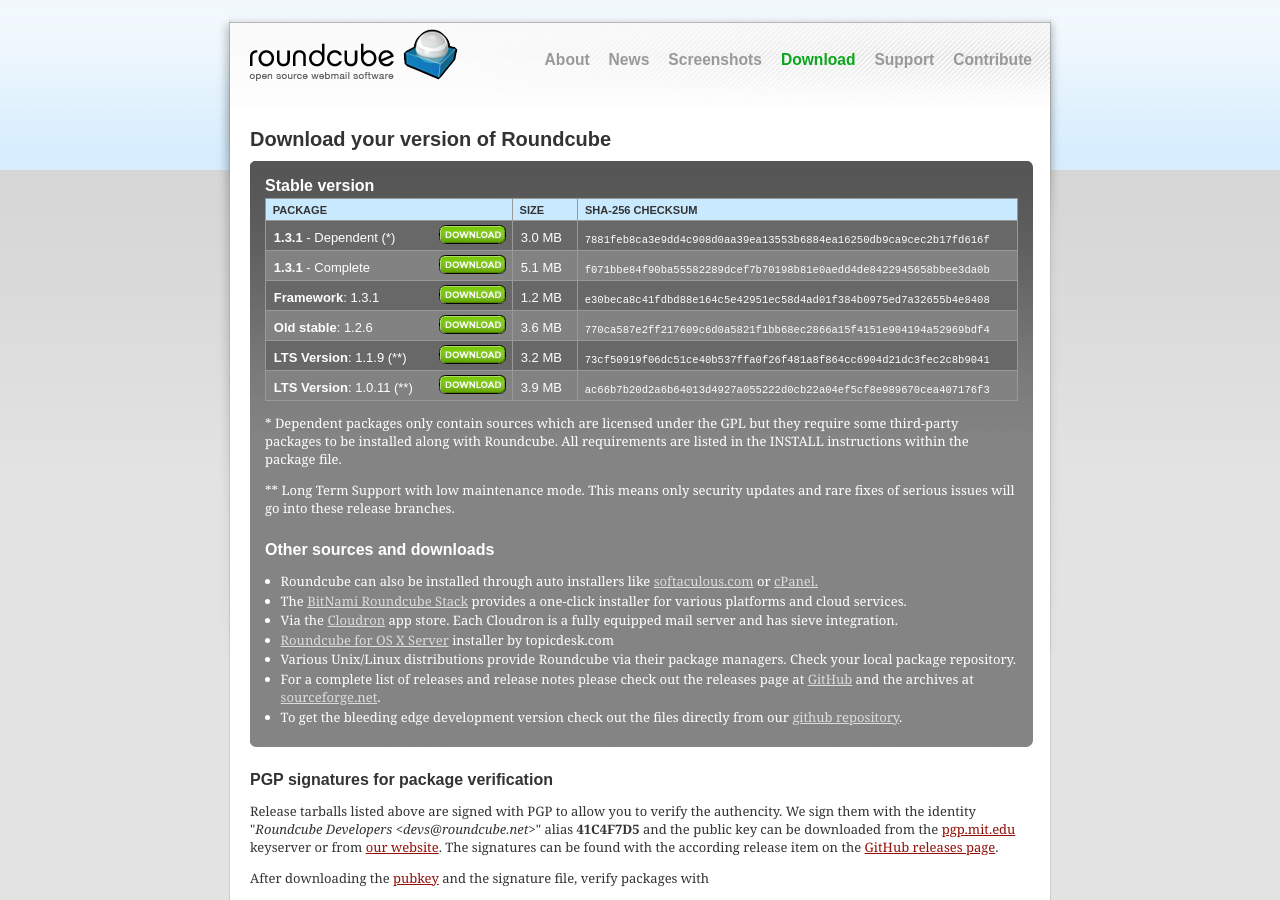
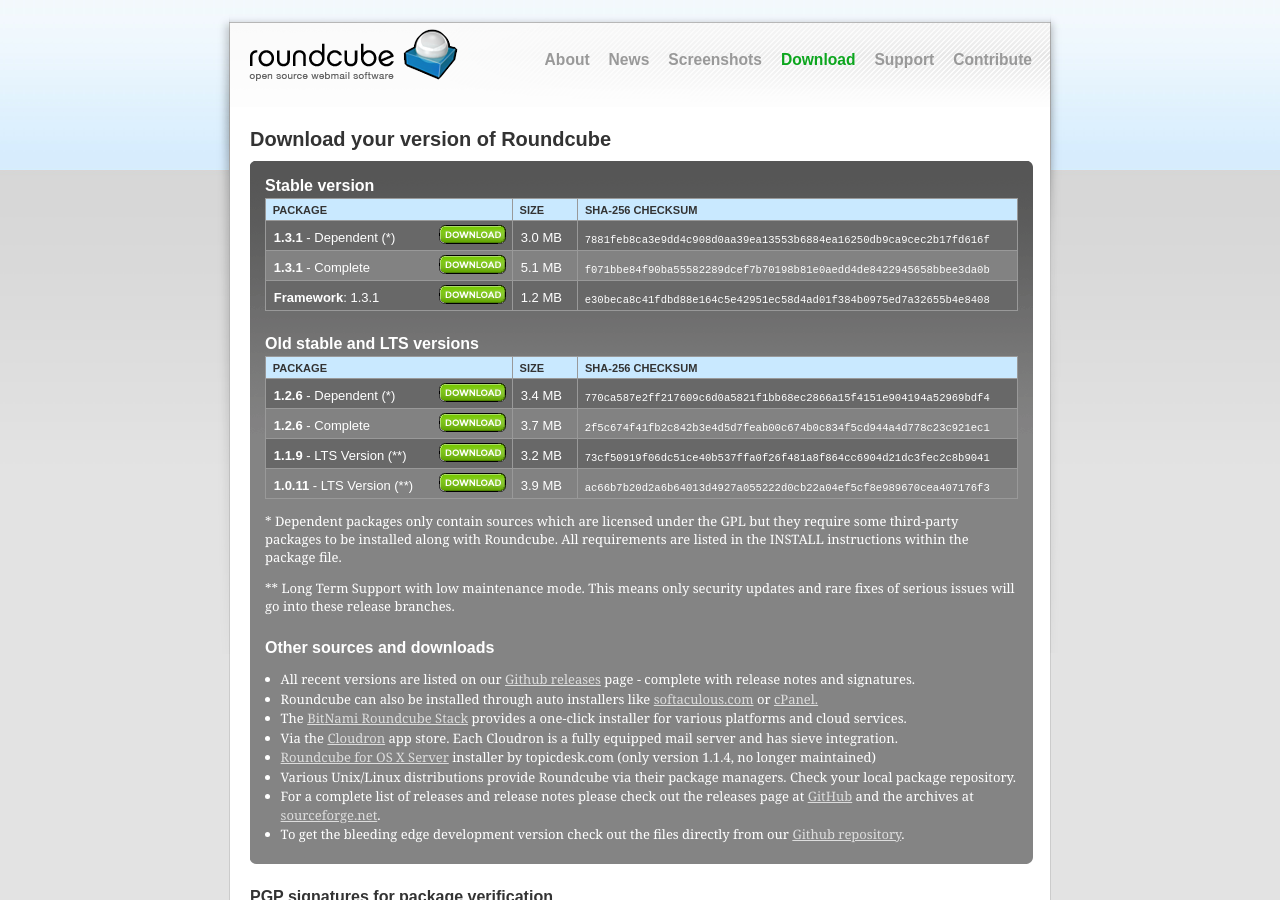
Before and after one commit to roundcube/roundcube.github.com, a Jekyll site: the page built from download/index.html, in a window 1280 px wide and 900 px high. Built offline with Jekyll 4.4.1, drawn with Linux system fonts in a browser that asks for light colours; comment, search, counter and statistics services are not loaded.

Commit message:
List dependent/complete packages for old stable versions + link to Github releases page

```diff
--- a/download/index.html
+++ b/download/index.html
@@ -38,20 +38,39 @@
 				<td class="dlsize">1.2 MB</td>
 				<td class="dlchecksum">e30beca8c41fdbd88e164c5e42951ec58d4ad01f384b0975ed7a32655b4e8408</td>
 			</tr>
-			<tr class="odd">
-				<td class="dlversion"><strong>Old stable</strong>: 1.2.6</td>
+		</table>
+
+		<h2>Old stable and LTS versions</h2>
+		<table class="dltable" border="0" cellspacing="0" cellpadding="2">
+			<thead>
+			<tr>
+				<td class="dlversion">Package</td>
+				<td class="dlbutton"></td>
+				<td class="dlsize">Size</td>
+				<td class="dlchecksum">SHA-256 checksum</td>
+			</tr>
+			</thead>
+			<tbody>
+			<tr class="even">
+				<td class="dlversion"><strong>1.2.6</strong> - Dependent (*)</td>
 				<td class="dlbutton"><a href="https://github.com/roundcube/roundcubemail/releases/download/1.2.6/roundcubemail-1.2.6.tar.gz" title="Download now!"><img src="/images/table_button_download.png" width="67" height="19" alt="Download" class="pngimage" /></a>
-				<td class="dlsize">3.6 MB</td>
+				<td class="dlsize">3.4 MB</td>
 				<td class="dlchecksum">770ca587e2ff217609c6d0a5821f1bb68ec2866a15f4151e904194a52969bdf4</td>
 			</tr>
+			<tr class="odd">
+				<td class="dlversion"><strong>1.2.6</strong> - Complete</td>
+				<td class="dlbutton"><a href="https://github.com/roundcube/roundcubemail/releases/download/1.2.6/roundcubemail-1.2.6-complete.tar.gz" title="Download now!"><img src="/images/table_button_download.png" width="67" height="19" alt="Download" class="pngimage" /></a>
+				<td class="dlsize">3.7 MB</td>
+				<td class="dlchecksum">2f5c674f41fb2c842b3e4d5d7feab00c674b0c834f5cd944a4d778c23c921ec1</td>
+			</tr>
 			<tr class="even">
-				<td class="dlversion"><strong>LTS Version</strong>: 1.1.9 (**)</td>
+				<td class="dlversion"><strong>1.1.9</strong> - LTS Version (**)</td>
 				<td class="dlbutton"><a href="https://github.com/roundcube/roundcubemail/releases/download/1.1.9/roundcubemail-1.1.9.tar.gz" title="Download now!"><img src="/images/table_button_download.png" width="67" height="19" alt="Download" class="pngimage" /></a>
 				<td class="dlsize">3.2 MB</td>
 				<td class="dlchecksum">73cf50919f06dc51ce40b537ffa0f26f481a8f864cc6904d21dc3fec2c8b9041</td>
 			</tr>
 			<tr class="odd">
-				<td class="dlversion"><strong>LTS Version</strong>: 1.0.11 (**)</td>
+				<td class="dlversion"><strong>1.0.11</strong> - LTS Version (**)</td>
 				<td class="dlbutton"><a href="https://github.com/roundcube/roundcubemail/releases/download/1.0.11/roundcubemail-1.0.11.tar.gz" title="Download now!"><img src="/images/table_button_download.png" width="67" height="19" alt="Download" class="pngimage" /></a>
 				<td class="dlsize">3.9 MB</td>
 				<td class="dlchecksum">ac66b7b20d2a6b64013d4927a055222d0cb22a04ef5cf8e989670cea407176f3</td>
@@ -99,18 +118,19 @@
 
 		<h2>Other sources and downloads</h2>
 		<ul>
+			<li>All recent versions are listed on our <a href="https://github.com/roundcube/roundcubemail/releases">Github releases</a> page - complete with release notes and signatures.</li>
 			<li>Roundcube can also be installed through auto installers like <a href="http://www.softaculous.com/">softaculous.com</a>
 				or <a href="http://www.cpanel.net/">cPanel.</a></li>
 			<li>The <a href="http://bitnami.com/stack/roundcube">BitNami Roundcube Stack</a> provides a one-click installer for various platforms and cloud services.</li>
 			<li>Via the <a href="https://cloudron.io/appstore.html?app=net.roundcube.cloudronapp">Cloudron</a> app store.
 				Each Cloudron is a fully equipped mail server and has sieve integration.</li>
-			<li><a href="https://topicdesk.com/downloads/tools/roundcube-for-os-x-server/">Roundcube for OS X Server</a> installer by topicdesk.com</li>
+			<li><a href="https://topicdesk.com/downloads/tools/roundcube-for-os-x-server/">Roundcube for OS X Server</a> installer by topicdesk.com (only version 1.1.4, no longer maintained)</li>
 			<li>Various Unix/Linux distributions provide Roundcube via their package managers. Check your local package repository.</li>
 			<li>For a complete list of releases and release notes please check out the releases page
 				at <a href="https://github.com/roundcube/roundcubemail/releases">GitHub</a> and the archives at
 				<a href="https://sourceforge.net/projects/roundcubemail/files/">sourceforge.net</a>.</li>
 			<li>To get the bleeding edge development version check out the files directly from our
-				<a href="https://github.com/roundcube/roundcubemail/">github repository</a>.</li>
+				<a href="https://github.com/roundcube/roundcubemail/">Github repository</a>.</li>
 		</ul>
 
 	</div>
```
